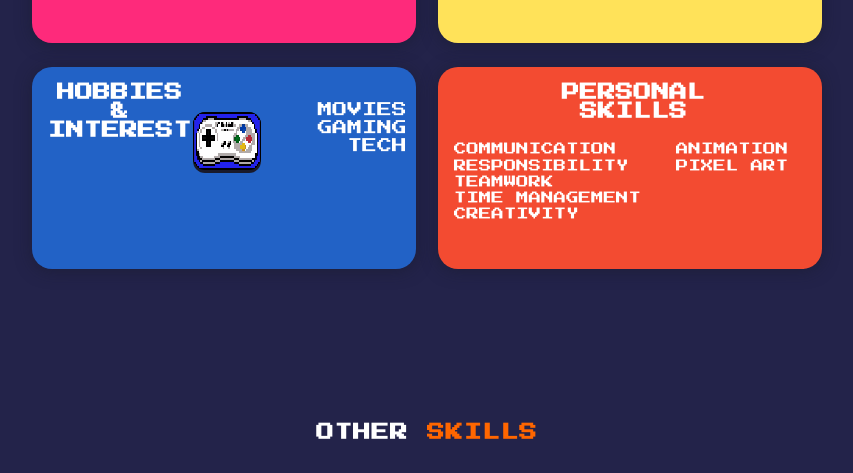
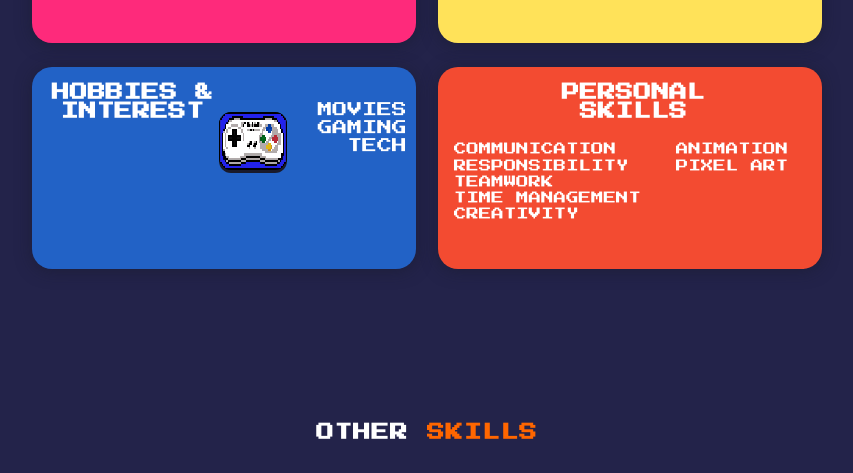
Before and after one commit to Jyammii/jeyaportfolio, a plain HTML site: page index.html in a window 1280 px wide. Shown: the part 893-1366 px from the top of the page, without its empty margins (213-1066 px from the left). Drawn offline with Linux system fonts and the light colour scheme.

Commit message:
Update index.html

```diff
--- a/index.html
+++ b/index.html
@@ -76,7 +76,7 @@
         </div>
         <!-- HOBBIES CARD -->
         <div class="about-card hobbies-card">
-          <div class="hobbies-title">HOBBIES<br>& INTEREST</div>
+          <div class="hobbies-title">HOBBIES & INTEREST</div>
           <div class="hobbies-content-row">
             <img src="hobbies.png" alt="Hobbies Pixel Avatar" class="hobbies-avatar" />
             <div class="hobbies-list">
```
